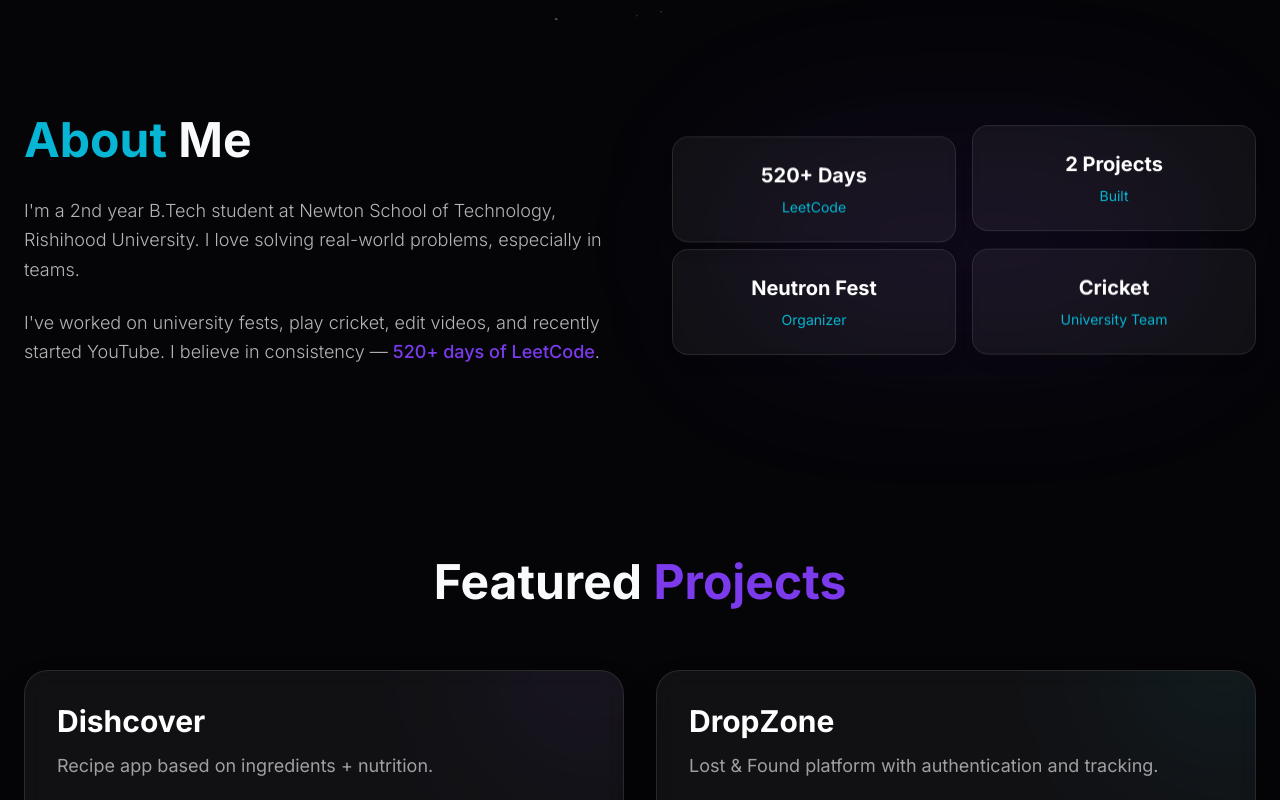
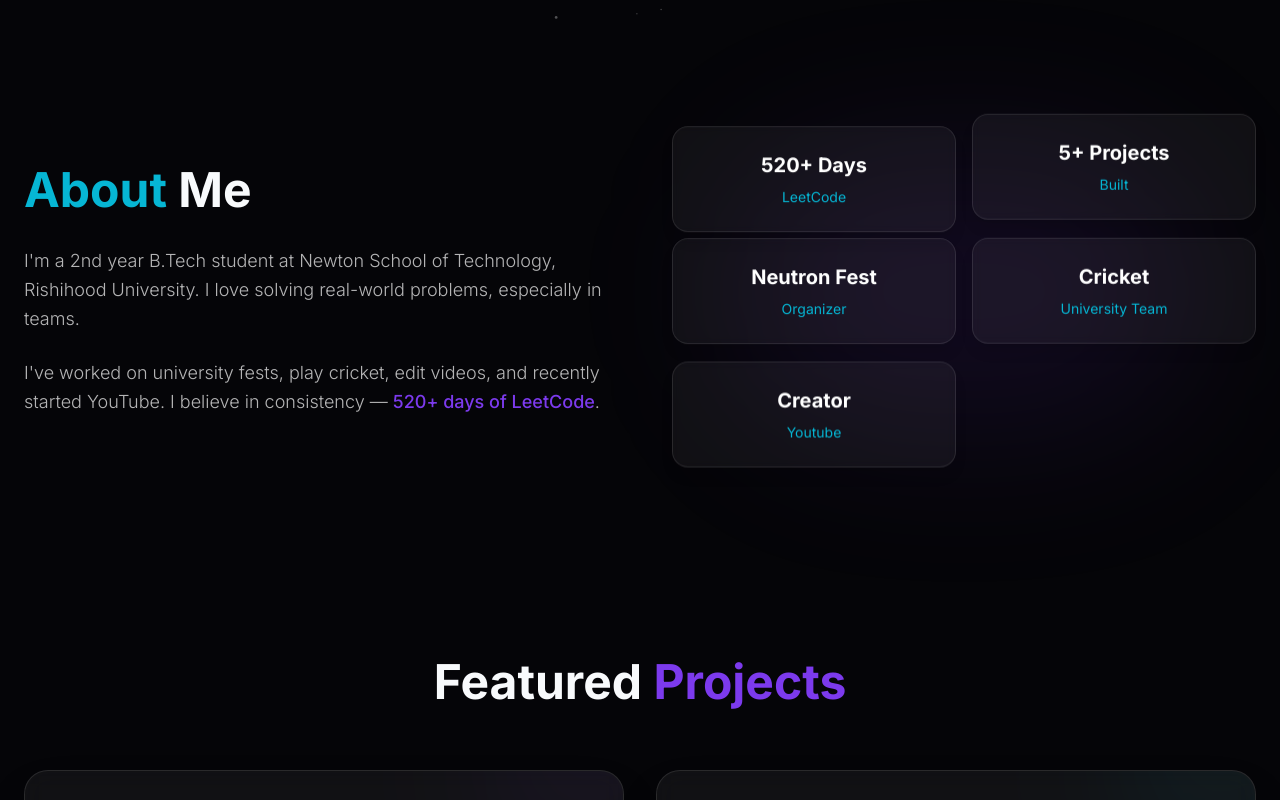
Before and after one commit to IshanMaheshwari-777/Portfolio, a Next.js app: page / in a window 1280 px wide. Shown: the part 780-1580 px from the top of the page. Built offline with nearby package versions, Linux system fonts and the light colour scheme.

Commit message:
about section changed

```diff
--- a/src/components/sections/About.tsx
+++ b/src/components/sections/About.tsx
@@ -4,9 +4,10 @@ import { motion } from "framer-motion";
 export default function About() {
   const stats = [
     { label: "LeetCode", value: "520+ Days" },
-    { label: "Built", value: "2 Projects" },
+    { label: "Built", value: "5+ Projects" },
     { label: "Organizer", value: "Neutron Fest" },
     { label: "University Team", value: "Cricket" },
+    {label: "Youtube", value: "Creator"}
   ];
 
   return (
```
